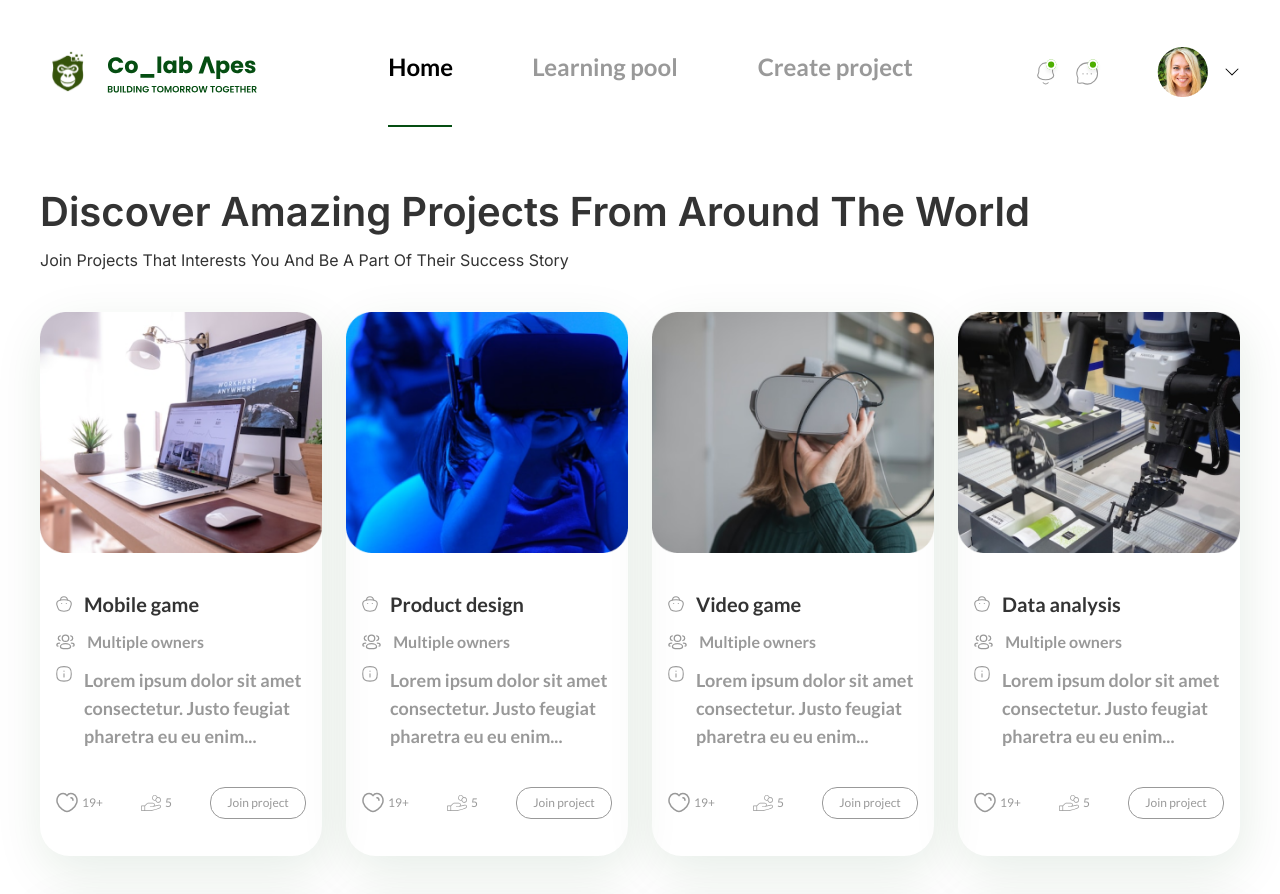
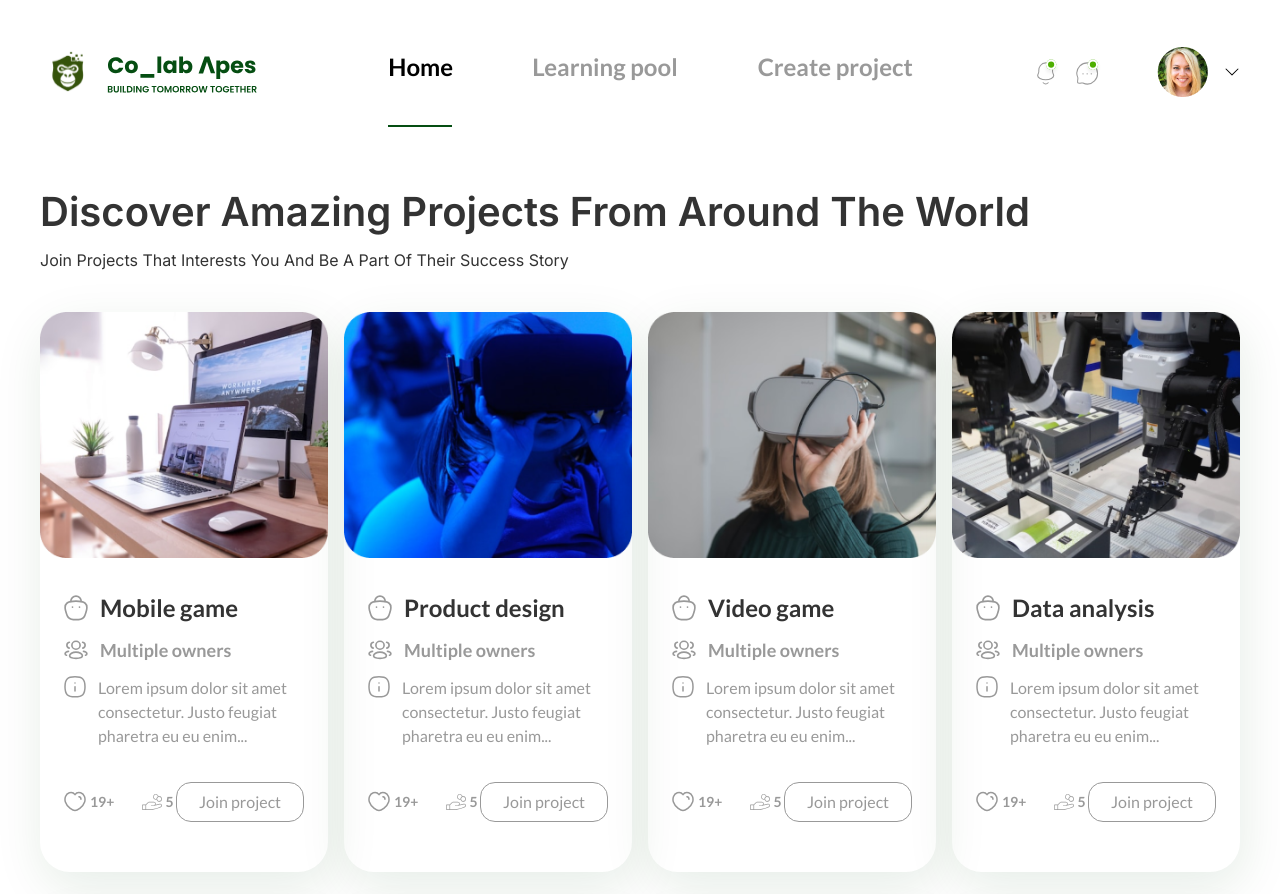
Before and after one commit to Colab-Apes/landingpage, a React (Create React App) app: page /home in a window 1280 px wide. Shown: the top 894 px of the page. Built offline with nearby package versions, Linux system fonts and the light colour scheme.

Commit message:
kep adjusting

```diff
--- a/src/Components/HomePageComponents/Project.jsx
+++ b/src/Components/HomePageComponents/Project.jsx
@@ -7,25 +7,25 @@ import hand from "../../assets/homepageicons/images/group-3.svg";
 import like from "../../assets/homepageicons/images/like.svg";
 const Project = ({ image, name }) => {
   return (
-    <div className=" w-full  font-lato flex flex-col  shadow-[3px_15px_50px_0px_rgba(5,78,18,0.10)] hover:shadow-sm cursor-pointer ease-out hover:duration-200 min-h-[34rem] sm:min-h-[35rem] md:min-h-[35rem] lg:min-h-[30rem] xl:min-h-[34rem] rounded-[30px] ">
+    <div className=" w-full  font-lato flex flex-col  shadow-[3px_15px_50px_0px_rgba(5,78,18,0.10)] hover:shadow-sm cursor-pointer ease-out hover:duration-200 min-h-[34rem] sm:min-h-[35rem] md:min-h-[35rem] lg:min-h-[30rem] xl:min-h-[35rem] rounded-[30px] pb-4">
       <img src={image} alt="" className="object-cover w-full " />
-      <div className="px-4 sm:px-4 lg:px-4 w-full text-lg lg:text-xs flex-1 rounded-b-[30px] flex flex-col justify-evenly">
+      <div className="px-4 sm:px-4 lg:px-4 w-full text-lg lg:text-xs flex-1 rounded-b-[30px] flex flex-col justify-evenly xl:px-6">
         <div className="flex flex-col text-base sm:text-2xl lg:text-base gap-y-3 sm:gap-y-6  lg:gap-y-3 text-[#333]">
           <div className="flex gap-x-3 text-xl sm:text-3xl  lg:text-base">
             <img
               src={bag}
               alt=""
-              className="object-contain sm:w-[1.9rem] lg:w-[1rem]"
+              className="object-contain sm:w-[1.9rem] lg:w-[1rem] xl:w-[1.5rem]"
             />
-            <p className="font-bold text-xl">{name}</p>
+            <p className="font-bold text-xl xl:text-2xl">{name}</p>
           </div>
           <div className="flex gap-x-3">
             <img
               src={group}
               alt=""
-              className="object-contain  sm:w-[1.9rem]  w-[1rem] lg:w-[1.2rem]"
+              className="object-contain  sm:w-[1.9rem]  w-[1rem] lg:w-[1.2rem] xl:w-[1.5rem]"
             />
-            <p className="text-[#999] font-semibold sm:text-base lg:text-base">
+            <p className="text-[#999] font-semibold sm:text-base lg:text-base xl:text-lg">
               Multiple owners
             </p>
           </div>
@@ -33,9 +33,9 @@ const Project = ({ image, name }) => {
             <img
               src={info}
               alt=""
-              className="object-contain  sm:w-[1.9rem]  w-[1rem] lg:w-[1rem]"
+              className="object-contain  sm:w-[1.9rem]  w-[1rem] lg:w-[1rem] xl:w-[1.5rem]"
             />
-            <p className="text-[#999999] sm:text-base lg:text-sm  font-semibold xl:text-lg   ">
+            <p className="text-[#999999] sm:text-base lg:text-sm  font-medium xl:text-[1rem] xl:leading-[1.5rem] ">
               Lorem ipsum dolor sit amet consectetur. Justo feugiat pharetra eu
               eu enim...
             </p>
@@ -50,17 +50,18 @@ const Project = ({ image, name }) => {
                 className="object-contain w-[1rem] sm:w-[1.9rem] lg:w-full"
               />
             </span>
-            <p>19+</p>
+            <p className="mr-6 font-bold text-sm">19+</p>
+            <div className="flex items-center gap-x-1">
+              <img
+                src={hand}
+                alt=""
+                className="object-contain  sm:w-[2.2rem] lg:w-full xl:w-[1.2rem]"
+              />
+              <p className="font-bold text-sm">5</p>
+            </div>
           </div>
-          <div className="flex items-center gap-x-1">
-            <img
-              src={hand}
-              alt=""
-              className="object-contain  sm:w-[2.2rem] lg:w-full"
-            />
-            <p>5</p>
-          </div>
-          <button className="h-[2rem] w-[8rem] sm:h-[2rem] sm:w-[8rem] lg:h-[2rem] lg:w-[6rem] border border-solid border-[#999] rounded-[15px] hover:text-white hover:bg-gradient-to-bl hover:from-[#054E12] hover:to-[#3B8004]">
+
+          <button className="h-[2rem] w-[8rem] sm:h-[2rem] sm:w-[8rem] lg:h-[2rem] lg:w-[6rem] xl:w-[8rem] xl:h-[2.5rem] border-[1px] border-solid border-[#999] rounded-[15px] hover:text-white hover:bg-gradient-to-bl hover:from-[#054E12] hover:to-[#3B8004] xl:text-base font-">
             Join project
           </button>
         </div>
--- a/src/Pages/HomePage.jsx
+++ b/src/Pages/HomePage.jsx
@@ -21,7 +21,7 @@ const HomePage = () => {
         </p>
       </p>
 
-      <div className="grid sm:grid-cols-2 lg:grid-cols-4 xl:grid-cols-4 mt-4 sm:mt-20 lg:mt-8 xl:mt-10 gap-y-10 sm:gap-y-20 md:gap-x-20 sm:gap-x-10 md:gap-y-32 lg:gap-y-10  lg:gap-x-4  xl:gap-x-6 xl:gap-y-10  mx-auto justify-center w-full ">
+      <div className="grid sm:grid-cols-2 lg:grid-cols-4 xl:grid-cols-4 mt-4 sm:mt-20 lg:mt-8 xl:mt-10 gap-y-10 sm:gap-y-20 md:gap-x-20 sm:gap-x-10 md:gap-y-32 lg:gap-y-10  lg:gap-x-4  xl:gap-x-4 xl:gap-y-10  mx-auto justify-center w-full ">
         <Project image={img1} name="Mobile game" />
         <Project image={img2} name="Product design" />
         <Project image={img3} name="Video game" />
@@ -36,7 +36,7 @@ const HomePage = () => {
         <Project image={img4} name="Data analysis" />
       </div>
       <div className="w-full flex justify-center items-center  mt-10 mb-10">
-        <button className="h-[2rem] mx-auto  w-[8rem] sm:h-[3rem] sm:w-[12rem] lg:h-[2.6rem] lg:w-[8rem] border border-solid border-[#999] text-[#999] rounded-[15px] ">
+        <button className="h-[2rem] mx-auto  w-[8rem] sm:h-[3rem] sm:w-[12rem] lg:h-[2.6rem] lg:w-[8rem] xl:h-[3rem] xl:w-[10rem] xl:text-xl border border-solid border-[#999] text-[#999] rounded-[15px] font-bold ">
           Load more...
         </button>
       </div>
```
